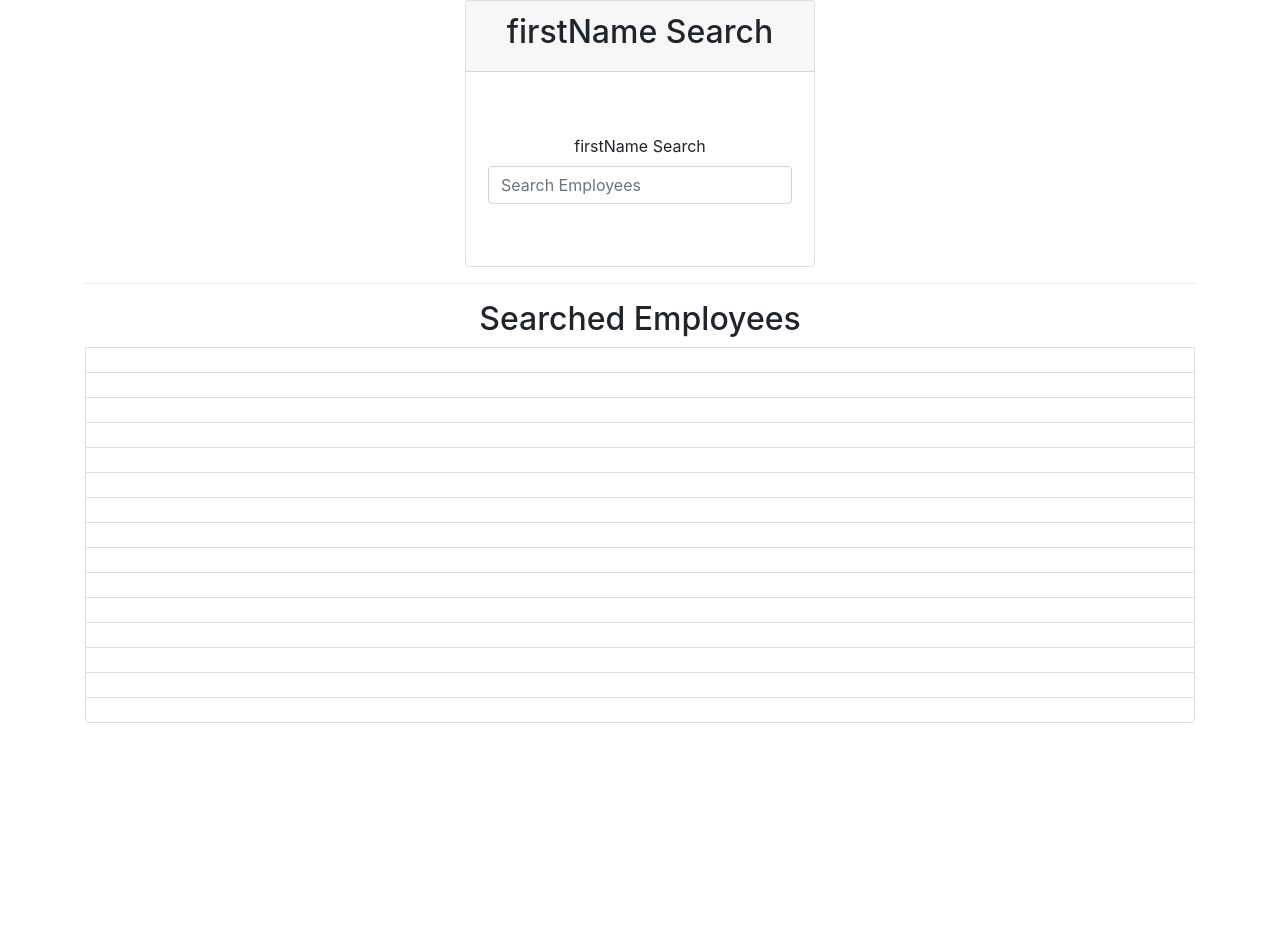
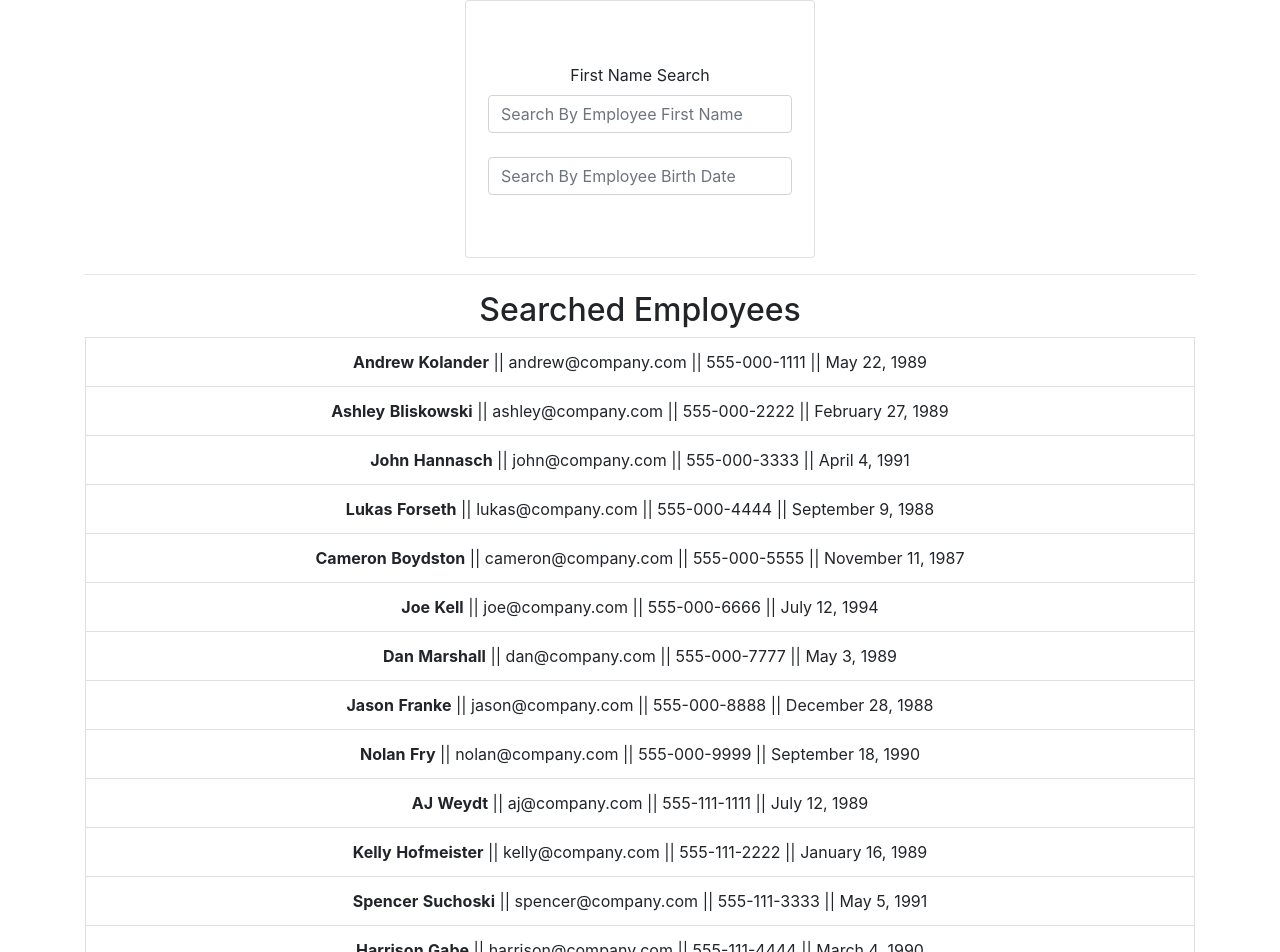
Before and after one commit to kbetlach/react_employee_directory, a React (Create React App) app: page / in a window 1280 px wide. Shown: the top 952 px of the page. Before the commit the page ends 800 px from the top, so only its background shows below. Built offline with nearby package versions, Linux system fonts and the light colour scheme.

Commit message:
employees load and first name search is functional

```diff
--- a/src/components/EmployeeContainer.js
+++ b/src/components/EmployeeContainer.js
@@ -13,13 +13,19 @@ class EmployeeContainer extends Component {
   };
 
   componentDidMount() {
-    this.searchEmployee();
+    this.searchEmployeeFirstName();
   }
 
-  searchEmployee = () => {
+  searchEmployeeFirstName = () => {
     const searchQuery = this.state.search.trim();
-    const searchResults = EmployeeList.filter((employee) => employee.firstName === searchQuery);
-    this.setState({ 'result': searchResults });
+    const searchResultsFirstName = EmployeeList.filter((employee) => employee.firstName === searchQuery);
+    this.setState({ 'result': searchResultsFirstName });
+  };
+
+  searchEmployeeBirthDate = () => {
+    const searchQuery = this.state.search.trim();
+    const searchResultsBirthDate = EmployeeList.filter((employee) => employee.birthDate === searchQuery);
+    this.setState({ 'result': searchResultsBirthDate });
   };
 
   handleInputChange = event => {
@@ -30,10 +36,9 @@ class EmployeeContainer extends Component {
     });
   };
 
-  // When the form is submitted, search the OMDB API for the value of `this.state.search`
   handleFormSubmit = event => {
     event.preventDefault();
-    this.searchEmployee();
+    this.searchEmployeeFirstName();
   };
 
   render() {
@@ -43,7 +48,7 @@ class EmployeeContainer extends Component {
           <Col size="md-4" />
           <Col size="md-4">
             <SearchForm
-              searchtype="firstName"
+              searchtype="First Name"
               value={this.state.search}
               handleInputChange={this.handleInputChange}
               handleFormSubmit={this.handleFormSubmit}
--- a/src/components/EmployeeInfo.js
+++ b/src/components/EmployeeInfo.js
@@ -4,16 +4,16 @@ import EmployeeList from "../data/employees.json";
 function EmployeeInfo(props) {
   console.log(props)
 
-  const results = EmployeeList.filter(employee => employee.firstName.toLowerCase().includes(props.search.toLowerCase()));
+  const resultsFirstName = EmployeeList.filter(employee => employee.firstName.toLowerCase().includes(props.search.toLowerCase()));
 
   return (
     <div className="text-center">
-      {results.length > 0 ? (
+      {resultsFirstName.length > 0 ? (
         <ul className="list-group">
           <h2>Searched Employees</h2>
-          {results.map(result => (
+          {resultsFirstName.map(result => (
             <li className="list-group-item" key={result.id}>
-              <b>{result.year}</b> {result.make} {result.model}
+              <b>{result.firstName}</b> <b>{result.lastName}</b> || {result.email} || {result.phone} || {result.birthDate}
             </li>
           ))}
         </ul >
--- a/src/components/SearchForm.js
+++ b/src/components/SearchForm.js
@@ -3,9 +3,6 @@ import React from "react";
 function SearchForm(props) {
   return (
     <div className="card text-center">
-      <div className="card-header">
-        <h2>{props.searchtype} Search</h2>
-      </div>
       <div className="card-body"></div>
       <form>
         <div className="form-group" style={{ padding: '22px' }}>
@@ -17,7 +14,18 @@ function SearchForm(props) {
             name="search"
             type="text"
             className="form-control"
-            placeholder="Search Employees"
+            placeholder="Search By Employee First Name"
+            id="search"
+          />
+          <br />
+            <input
+            onChange={props.handleInputChange}
+            value={props.value}
+            searchtype={props.searchtype}
+            name="search"
+            type="text"
+            className="form-control"
+            placeholder="Search By Employee Birth Date"
             id="search"
           />
           <br />
--- a/src/data/employees.json
+++ b/src/data/employees.json
@@ -5,7 +5,7 @@
 		"lastName": "Kolander",
 		"email": "andrew@company.com",
 		"phone": "555-000-1111",
-		"birthDate": "05-22-1989"
+		"birthDate": "May 22, 1989"
 	},
 	{
 		"id": 2,
@@ -13,7 +13,7 @@
 		"lastName": "Bliskowski",
 		"email": "ashley@company.com",
 		"phone": "555-000-2222",
-		"birthDate": "02-27-1989"
+		"birthDate": "February 27, 1989"
 	},
 	{
 		"id": 3,
@@ -21,7 +21,7 @@
 		"lastName": "Hannasch",
 		"email": "john@company.com",
 		"phone": "555-000-3333",
-		"birthDate": "04-04-1991"
+		"birthDate": "April 4, 1991"
 	},
 	{
 		"id": 4,
@@ -29,7 +29,7 @@
 		"lastName": "Forseth",
 		"email": "lukas@company.com",
 		"phone": "555-000-4444",
-		"birthDate": "09-19-1988"
+		"birthDate": "September 9, 1988"
     },
     {
 		"id": 5,
@@ -37,7 +37,7 @@
 		"lastName": "Boydston",
 		"email": "cameron@company.com",
 		"phone": "555-000-5555",
-		"birthDate": "11-11-1987"
+		"birthDate": "November 11, 1987"
     },
     {
 		"id": 6,
@@ -45,7 +45,7 @@
 		"lastName": "Kell",
 		"email": "joe@company.com",
 		"phone": "555-000-6666",
-		"birthDate": "07-12-1994"
+		"birthDate": "July 12, 1994"
     },
     {
 		"id": 7,
@@ -53,7 +53,7 @@
 		"lastName": "Marshall",
 		"email": "dan@company.com",
 		"phone": "555-000-7777",
-		"birthDate": "05-03-1989"
+		"birthDate": "May 3, 1989"
     },
     {
 		"id": 8,
@@ -61,7 +61,7 @@
 		"lastName": "Franke",
 		"email": "jason@company.com",
 		"phone": "555-000-8888",
-		"birthDate": "12-28-1988"
+		"birthDate": "December 28, 1988"
     },
     {
 		"id": 9,
@@ -69,7 +69,7 @@
 		"lastName": "Fry",
 		"email": "nolan@company.com",
 		"phone": "555-000-9999",
-		"birthDate": "09-18-1990"
+		"birthDate": "September 18, 1990"
     },
     {
 		"id": 10,
@@ -77,7 +77,7 @@
 		"lastName": "Weydt",
 		"email": "aj@company.com",
 		"phone": "555-111-1111",
-		"birthDate": "07-12-1989"
+		"birthDate": "July 12, 1989"
     },
     {
 		"id": 11,
@@ -85,7 +85,7 @@
 		"lastName": "Hofmeister",
 		"email": "kelly@company.com",
 		"phone": "555-111-2222",
-		"birthDate": "01-16-1989"
+		"birthDate": "January 16, 1989"
     },
     {
 		"id": 12,
@@ -93,7 +93,7 @@
 		"lastName": "Suchoski",
 		"email": "spencer@company.com",
 		"phone": "555-111-3333",
-		"birthDate": "05-05-1991"
+		"birthDate": "May 5, 1991"
     },
     {
 		"id": 13,
@@ -101,7 +101,7 @@
 		"lastName": "Gabe",
 		"email": "harrison@company.com",
 		"phone": "555-111-4444",
-		"birthDate": "03-04-1990"
+		"birthDate": "March 4, 1990"
     },
     {
 		"id": 14,
@@ -109,7 +109,7 @@
 		"lastName": "Burgess",
 		"email": "erik@company.com",
 		"phone": "555-111-5555",
-		"birthDate": "05-10-1990"
+		"birthDate": "April 10, 1990"
     },
     {
 		"id": 15,
@@ -117,6 +117,6 @@
 		"lastName": "Bohrod",
 		"email": "jake@company.com",
 		"phone": "555-111-6666",
-		"birthDate": "10-05-1989"
+		"birthDate": "October 5, 1989"
 	}
 ]
```
